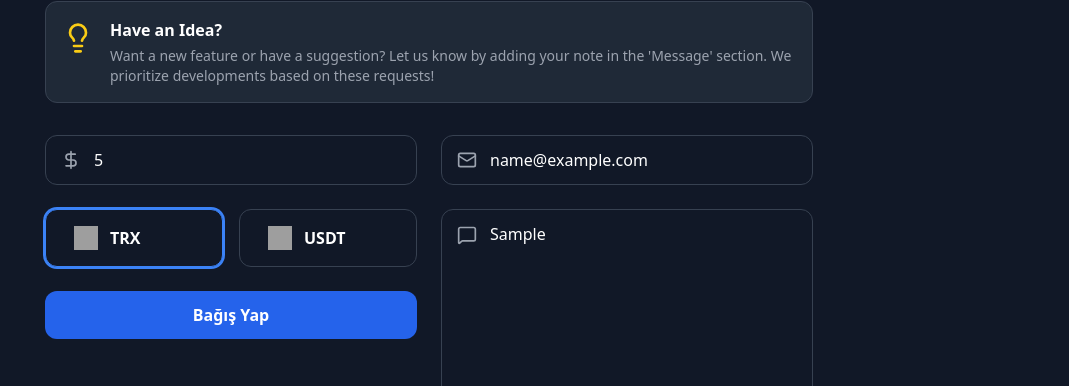
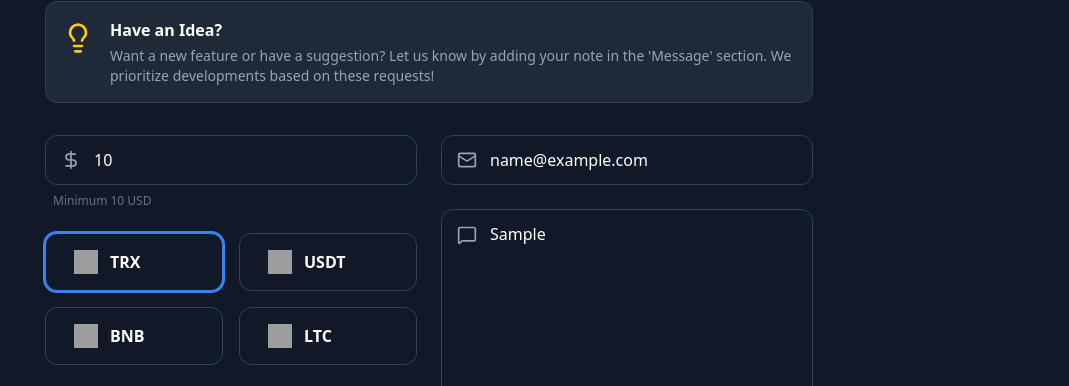
Before and after one commit to fatihyilmas/api-buy, a website: page index.html in a window 1280 px wide. Both pictures are taken after typing "5", "name@example.com", "Sample" into the empty fields and a click on the button "Bağış Yap". Shown: the part 155-541 px from the top of the page, without its empty margins (211-1280 px from the left). Drawn offline with nearby package versions, Linux system fonts and the light colour scheme; no server answers; grey boxes are pictures that could not be loaded.

Commit message:
Add files via upload

```diff
--- a/index.html
+++ b/index.html
@@ -44,9 +44,12 @@
                 <div class="grid md:grid-cols-2 gap-6">
                     <!-- Sol Sütun -->
                     <div class="space-y-6">
-                        <div class="relative">
-                            <i data-lucide="dollar-sign" class="absolute left-4 top-1/2 -translate-y-1/2 w-5 h-5 text-gray-400"></i>
-                            <input type="number" id="amount" name="amount" min="1" required placeholder="Bağış Miktarı (USD)" class="w-full bg-gray-900 border border-gray-700 text-white rounded-xl py-3 pl-12 pr-4 focus:ring-2 focus:ring-blue-500 focus:border-blue-500 outline-none transition">
+                        <div>
+                            <div class="relative">
+                                <i data-lucide="dollar-sign" class="absolute left-4 top-1/2 -translate-y-1/2 w-5 h-5 text-gray-400"></i>
+                                <input type="number" id="amount" name="amount" min="10" required placeholder="Bağış Miktarı (USD)" class="w-full bg-gray-900 border border-gray-700 text-white rounded-xl py-3 pl-12 pr-4 focus:ring-2 focus:ring-blue-500 focus:border-blue-500 outline-none transition">
+                            </div>
+                            <p class="text-xs text-gray-500 mt-2 pl-2">Minimum 10 USD</p>
                         </div>
                         <div id="currency-selector" class="grid grid-cols-2 gap-4">
                             <label class="currency-option bg-gray-900 border border-gray-700 rounded-xl p-4 cursor-pointer flex items-center space-x-3 hover:border-blue-500 transition has-[:checked]:border-blue-500 has-[:checked]:ring-2 has-[:checked]:ring-blue-500">
@@ -54,10 +57,20 @@
                                 <img src="https://s2.coinmarketcap.com/static/img/coins/64x64/1958.png" alt="TRX Logosu" class="w-6 h-6">
                                 <span class="font-semibold text-white">TRX</span>
                             </label>
-                             <label class="currency-option bg-gray-900 border border-gray-700 rounded-xl p-4 cursor-pointer flex items-center space-x-3 hover:border-blue-500 transition has-[:checked]:border-blue-500 has-[:checked]:ring-2 has-[:checked]:ring-blue-500">
+                            <label class="currency-option bg-gray-900 border border-gray-700 rounded-xl p-4 cursor-pointer flex items-center space-x-3 hover:border-blue-500 transition has-[:checked]:border-blue-500 has-[:checked]:ring-2 has-[:checked]:ring-blue-500">
                                 <input type="radio" name="currency" value="usdttrc20" class="hidden">
                                 <img src="https://s2.coinmarketcap.com/static/img/coins/64x64/825.png" alt="USDT Logosu" class="w-6 h-6">
                                 <span class="font-semibold text-white">USDT</span>
+                            </label>
+                            <label class="currency-option bg-gray-900 border border-gray-700 rounded-xl p-4 cursor-pointer flex items-center space-x-3 hover:border-blue-500 transition has-[:checked]:border-blue-500 has-[:checked]:ring-2 has-[:checked]:ring-blue-500">
+                                <input type="radio" name="currency" value="bnb" class="hidden">
+                                <img src="https://s2.coinmarketcap.com/static/img/coins/64x64/1839.png" alt="BNB Logosu" class="w-6 h-6">
+                                <span class="font-semibold text-white">BNB</span>
+                            </label>
+                            <label class="currency-option bg-gray-900 border border-gray-700 rounded-xl p-4 cursor-pointer flex items-center space-x-3 hover:border-blue-500 transition has-[:checked]:border-blue-500 has-[:checked]:ring-2 has-[:checked]:ring-blue-500">
+                                <input type="radio" name="currency" value="ltc" class="hidden">
+                                <img src="https://s2.coinmarketcap.com/static/img/coins/64x64/2.png" alt="LTC Logosu" class="w-6 h-6">
+                                <span class="font-semibold text-white">LTC</span>
                             </label>
                         </div>
                         <!-- Submit Button (Buraya Taşındı) -->
--- a/script.js
+++ b/script.js
@@ -1,6 +1,7 @@
 document.addEventListener('DOMContentLoaded', () => {
     // Gerekli DOM elementlerini seç
     const donationForm = document.getElementById('donation-form');
+    const amountInput = document.getElementById('amount');
     const donateButton = document.getElementById('donate-button');
     const buttonText = document.getElementById('button-text');
     const buttonLoader = document.getElementById('button-loader');
@@ -18,6 +19,15 @@
     const copyIcon = document.getElementById('copy-icon');
 
     let pollingInterval;
+
+    // Miktar alanından odak çıkınca minimum değeri kontrol et
+    amountInput.addEventListener('blur', () => {
+        const value = parseFloat(amountInput.value);
+        // Değer varsa ve 10'dan küçükse, 10'a ayarla
+        if (amountInput.value && value < 10) {
+            amountInput.value = 10;
+        }
+    });
 
     // Bağış formu gönderildiğinde
     donationForm.addEventListener('submit', async function(event) {
@@ -68,8 +78,11 @@
         // GÜNCELLENDİ: Daha esnek para birimi ve ağ adı yönetimi
         let currencySymbol = data.pay_currency.toUpperCase();
         if (currencySymbol === 'USDTTRC20') {
-            currencySymbol = 'USDT'; // Görünen adı basitleştir
+            currencySymbol = 'USDT';
+        } else if (currencySymbol === 'BNBBSC') { // NowPayments genellikle ağı bu şekilde belirtir
+            currencySymbol = 'BNB';
         }
+        // LTC için genellikle sadece 'LTC' döner, bu yüzden ekstra bir kontrole gerek yok.
 
         const networkName = data.network.toUpperCase();
 
```
